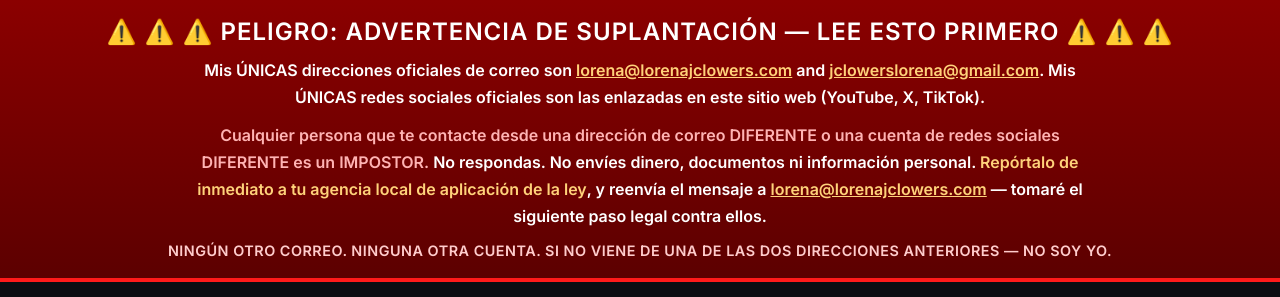
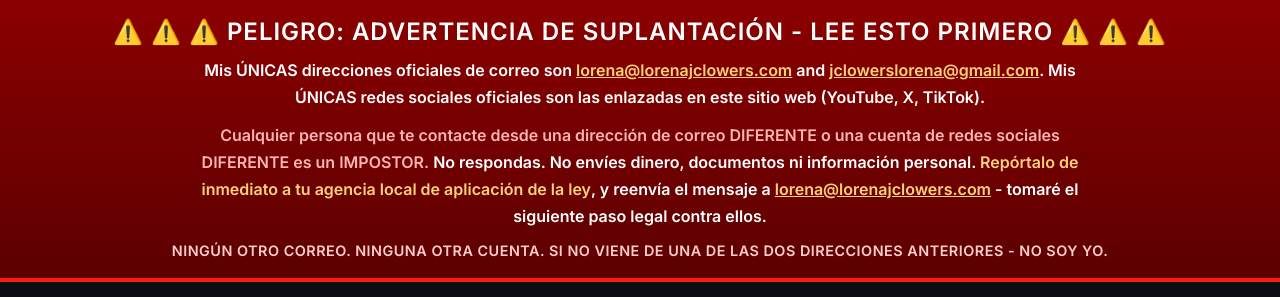
Before and after one commit to lorenajclowers/clowers, a plain HTML site: page index-es.html in a window 1280 px wide. Shown: the top 297 px of the page. Drawn offline with Linux system fonts and the light colour scheme.

Commit message:
Update index-es.html

```diff
--- a/index-es.html
+++ b/index-es.html
@@ -3,17 +3,17 @@
 <head>
 <meta charset="UTF-8">
 <meta name="viewport" content="width=device-width, initial-scale=1.0">
-<title>Lorena J. Clowers — Arquitecta de Audiencia para Autores</title>
+<title>Lorena J. Clowers - Arquitecta de Audiencia para Autores</title>
 <meta name="description" content="Estratega internacional de marketing editorial que ayuda a autores a construir audiencias, conseguir lectores y convertir libros en sistemas de visibilidad y ventas a largo plazo.">
 <link rel="icon" type="image/png" href="icon.png">
 <link rel="stylesheet" href="styles.css">
 <base target="_blank">
 </head>
 <body>
-<!-- ======= ADVERTENCIA OFICIAL DE SUPLANTACIÓN — NO ELIMINAR ======= -->
+<!-- ======= ADVERTENCIA OFICIAL DE SUPLANTACIÓN - NO ELIMINAR ======= -->
 <div class="impersonation-warning" role="alert" aria-label="Advertencia de suplantación" style="position:fixed;top:0;left:0;right:0;z-index:2147483647;box-sizing:border-box;background:#7a0000;background:linear-gradient(180deg,#8b0000 0%,#5c0000 100%);border-bottom:4px solid #ff1a1a;color:#fff;text-align:center;padding:16px 20px;font-family:'Inter',Arial,sans-serif;">
  <div style="max-width:1100px;margin:0 auto;">
-    <p style="margin:0 0 10px;font-size:clamp(1.05rem,2.4vw,1.5rem);font-weight:900;letter-spacing:1px;text-transform:uppercase;line-height:1.3;">&#9888;&#65039; &#9888;&#65039; &#9888;&#65039; PELIGRO: ADVERTENCIA DE SUPLANTACIÓN &#8212; LEE ESTO PRIMERO &#9888;&#65039; &#9888;&#65039; &#9888;&#65039;</p>
+ <p style="margin:0 0 10px;font-size:clamp(1.05rem,2.4vw,1.5rem);font-weight:900;letter-spacing:1px;text-transform:uppercase;line-height:1.3;">&#9888;&#65039; &#9888;&#65039; &#9888;&#65039; PELIGRO: ADVERTENCIA DE SUPLANTACIÓN - LEE ESTO PRIMERO &#9888;&#65039; &#9888;&#65039; &#9888;&#65039;</p>
  <p style="margin:0 auto;max-width:900px;font-size:clamp(0.85rem,1.6vw,1rem);line-height:1.7;font-weight:600;">
  Mis &#218;NICAS direcciones oficiales de correo son
  <a href="mailto:lorena@lorenajclowers.com" style="color:#ffd27a;font-weight:900;text-decoration:underline;">lorena@lorenajclowers.com</a> and
@@ -25,9 +25,9 @@
  No respondas. No env&#237;es dinero, documentos ni informaci&#243;n personal.
  <strong style="color:#ffd27a;">Rep&#243;rtalo de inmediato a tu agencia local de aplicaci&#243;n de la ley</strong>, y reenv&#237;a el mensaje a
  <a href="mailto:lorena@lorenajclowers.com" style="color:#ffd27a;font-weight:900;text-decoration:underline;">lorena@lorenajclowers.com</a>
-      &#8212; tomar&#233; el siguiente paso legal contra ellos.
+ - tomar&#233; el siguiente paso legal contra ellos.
  </p>
-    <p style="margin:10px 0 0;font-size:clamp(0.8rem,1.4vw,0.9rem);line-height:1.5;font-weight:900;color:#ffcccc;text-transform:uppercase;letter-spacing:0.5px;">Ning&#250;n otro correo. Ninguna otra cuenta. Si no viene de una de las dos direcciones anteriores &#8212; NO soy yo.</p>
+ <p style="margin:10px 0 0;font-size:clamp(0.8rem,1.4vw,0.9rem);line-height:1.5;font-weight:900;color:#ffcccc;text-transform:uppercase;letter-spacing:0.5px;">Ning&#250;n otro correo. Ninguna otra cuenta. Si no viene de una de las dos direcciones anteriores - NO soy yo.</p>
  </div>
 </div>
 <!-- ======= FIN DE ADVERTENCIA ======= -->
@@ -222,7 +222,7 @@
  <p class="footer-note">Preguntas generales</p>
  <a href="mailto:connect@lorenajclowers.com"><strong>connect@</strong>lorenajclowers.com</a>
  <p class="footer-note">Alianzas y prensa</p>
-        <p class="footer-note" style="margin-top:12px;padding-top:12px;border-top:1px solid var(--line-dark);color:var(--ivory);">¿Sin respuesta en 24 horas? Escríbe a <a href="mailto:lorena@lorenajclowers.com" style="color:var(--gold-bright);text-decoration:underline;">lorena@lorenajclowers.com</a> — mi bandeja principal.</p>
+ <p class="footer-note" style="margin-top:12px;padding-top:12px;border-top:1px solid var(--line-dark);color:var(--ivory);">¿Sin respuesta en 24 horas? Escríbe a <a href="mailto:lorena@lorenajclowers.com" style="color:var(--gold-bright);text-decoration:underline;">lorena@lorenajclowers.com</a> - mi bandeja principal.</p>
  </div>
  <div class="footer-col">
  <h4>Empieza Aquí</h4>
```
Lines whose indentation alone changed are shown as unchanged.
